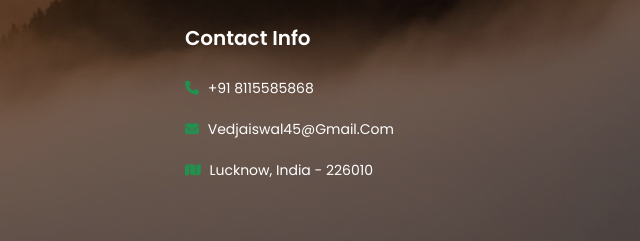
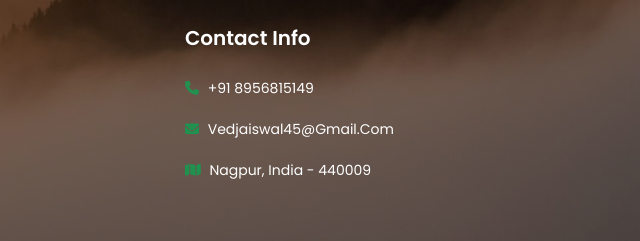
Before and after one commit to vedjaiswal3110/FrontEnd_Projects, a plain HTML site: page Tour/index.html in a window 1280 px wide. Shown: the part 3758-3999 px from the top of the page, 640-1280 px from the left. Drawn offline with nearby package versions, Linux system fonts and the light colour scheme.

Commit message:
Update index.html

```diff
--- a/Tour/index.html
+++ b/Tour/index.html
@@ -213,9 +213,9 @@
 
             <div class="box">
                 <h3>contact info</h3>
-                <a href="tel:+918115585868"> <i class="fas fa-phone"></i> +91 8115585868 </a>
+                <a href="tel:+918115585868"> <i class="fas fa-phone"></i> +91 8956815149 </a>
                 <a href="mailto: vedjaiswal45@gmail.com"> <i class="fas fa-envelope"></i> vedjaiswal45@gmail.com </a>
-                <a href="#"> <i class="fas fa-map"></i> Lucknow, india - 226010 </a>
+                <a href="#"> <i class="fas fa-map"></i> Nagpur, india - 440009 </a>
             </div>
 
             <!-- <div class="box">
```
